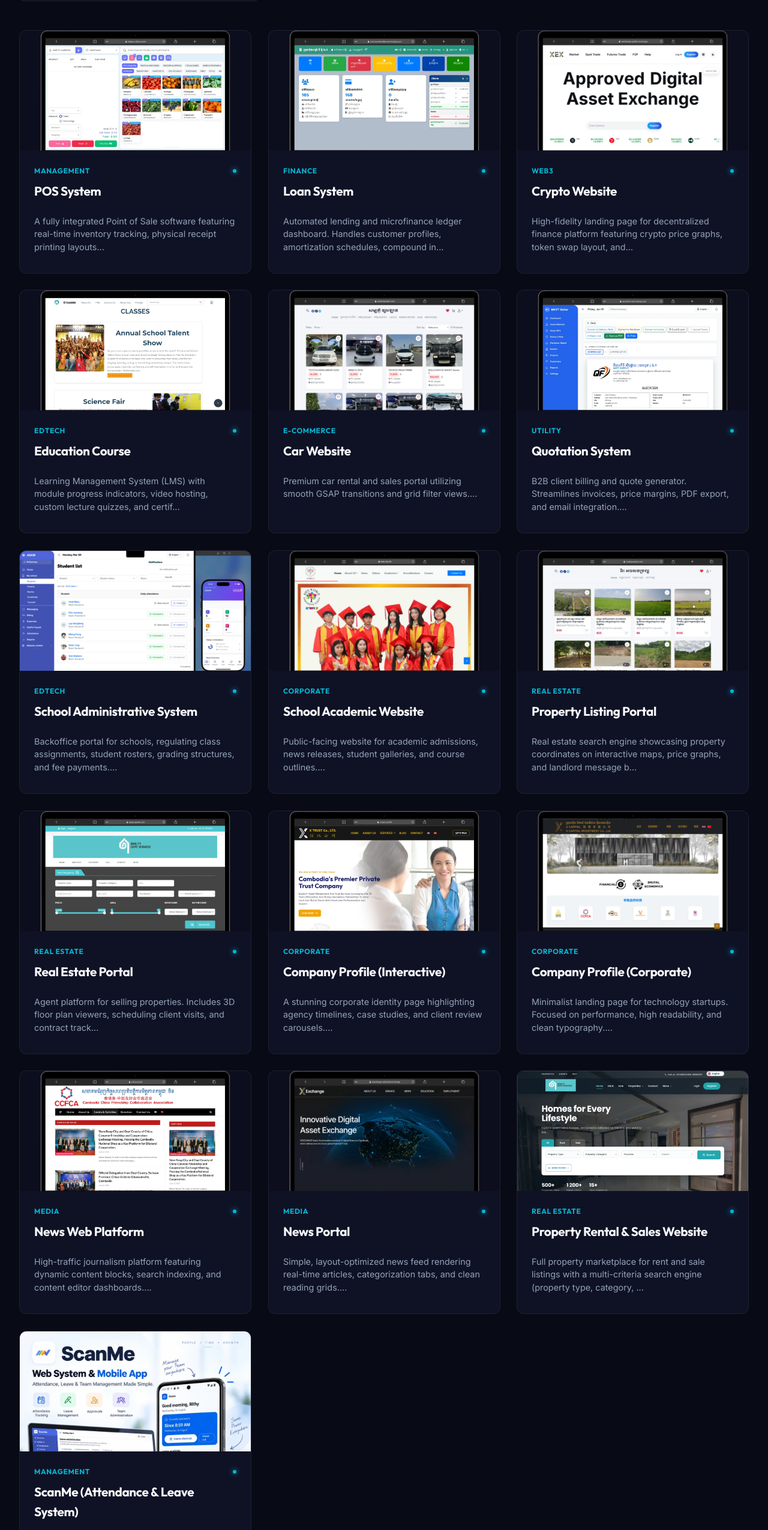
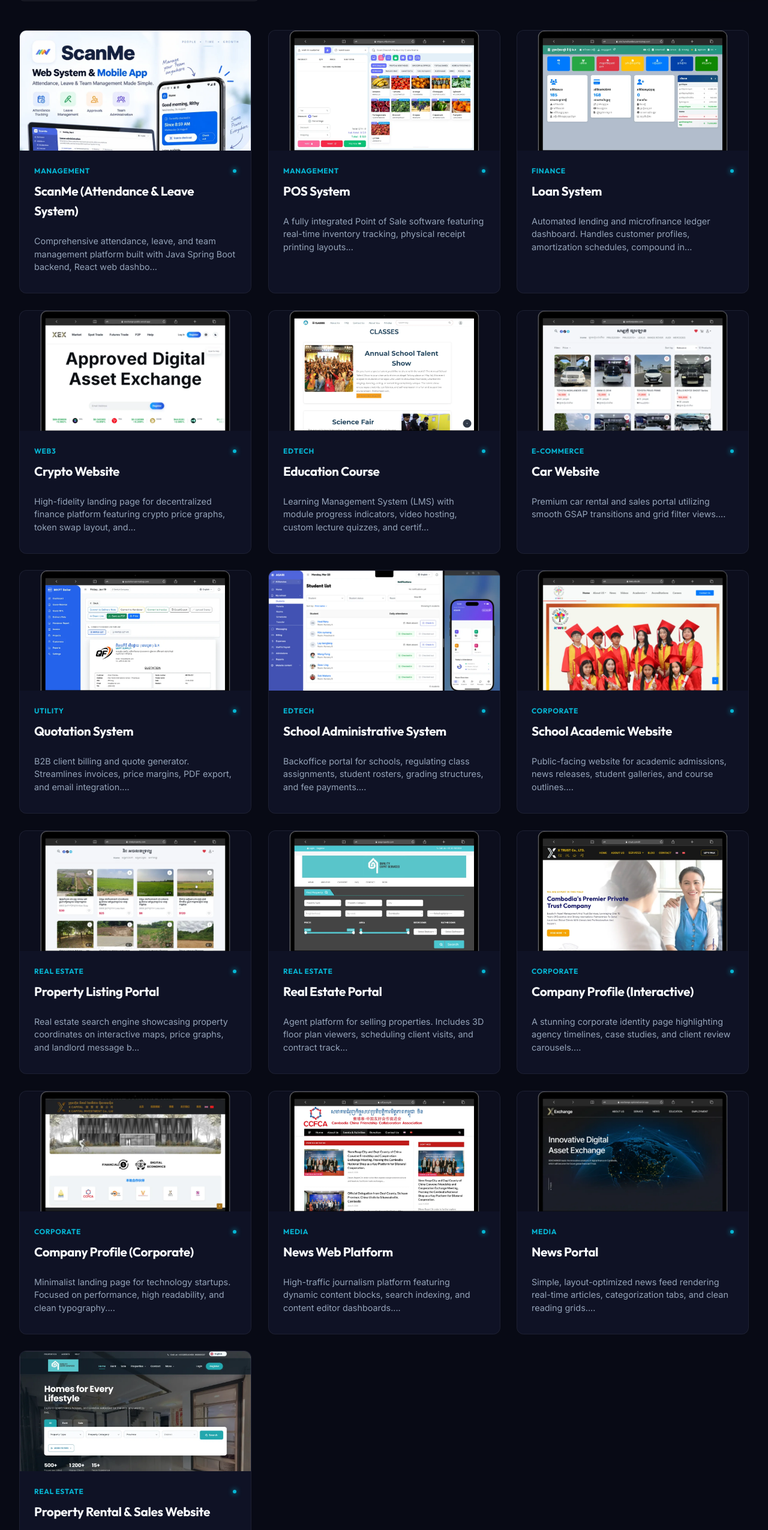
Before and after one commit to phakdeykhen/Portfolio, a React (Vite) app: page / in a window 1280 px wide. Shown: the part 5257-7807 px from the top of the page at 60% size. Built offline with nearby package versions, Linux system fonts and the light colour scheme.

Commit message:
refactor: reorder ScanMe project to the top of the projects list

```diff
--- a/src/components/ProjectsGrid.jsx
+++ b/src/components/ProjectsGrid.jsx
@@ -4,6 +4,14 @@ import { useLanguage } from '../context/LanguageContext';
 import CardSwap, { Card } from './CardSwap';
 
 const projects = [
+  {
+    id: 16,
+    title: "ScanMe (Attendance & Leave System)",
+    image: "/portfolio/ScanMe System.webp",
+    category: "Management",
+    tags: ["React", "Flutter", "Java", "Spring Boot", "PostgreSQL"],
+    desc: "Comprehensive attendance, leave, and team management platform built with Java Spring Boot backend, React web dashboard, and Flutter mobile app. Features real-time QR check-in, leave entitlement policies, manager approval workflows, overtime tracking, and synchronized mobile & web interfaces."
+  },
   {
     id: 1,
     title: "POS System",
@@ -123,14 +131,6 @@ const projects = [
     category: "Real Estate",
     tags: ["React", "Node.js", "MySQL", "Multi-language"],
     desc: "Full property marketplace for rent and sale listings with a multi-criteria search engine (property type, category, province, district), advanced filters, agent profiles, member accounts, and bilingual English/Khmer interface."
-  },
-  {
-    id: 16,
-    title: "ScanMe (Attendance & Leave System)",
-    image: "/portfolio/ScanMe System.webp",
-    category: "Management",
-    tags: ["React", "Flutter", "Java", "Spring Boot", "PostgreSQL"],
-    desc: "Comprehensive attendance, leave, and team management platform built with Java Spring Boot backend, React web dashboard, and Flutter mobile app. Features real-time QR check-in, leave entitlement policies, manager approval workflows, overtime tracking, and synchronized mobile & web interfaces."
   }
 ];
 
```
